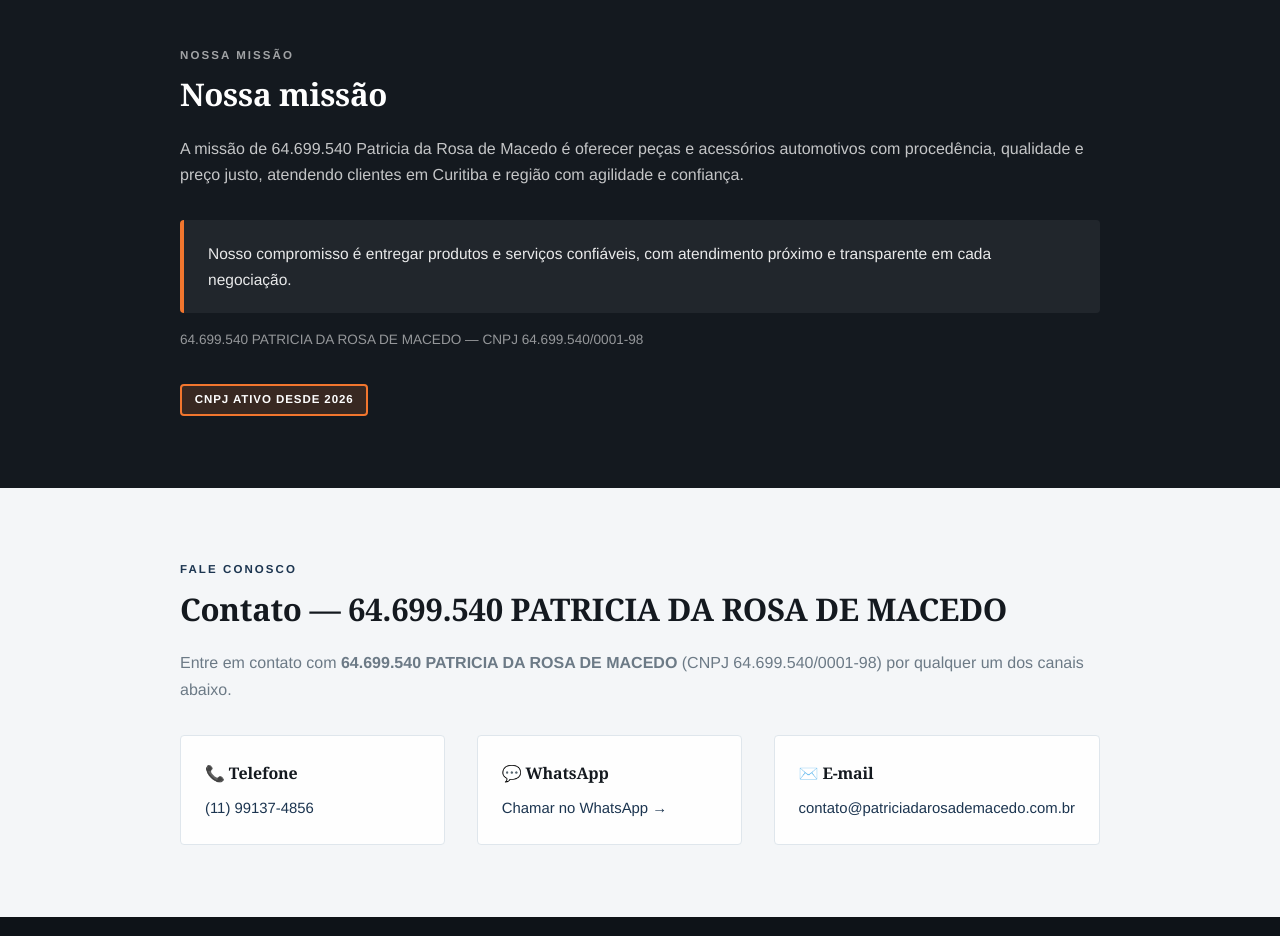
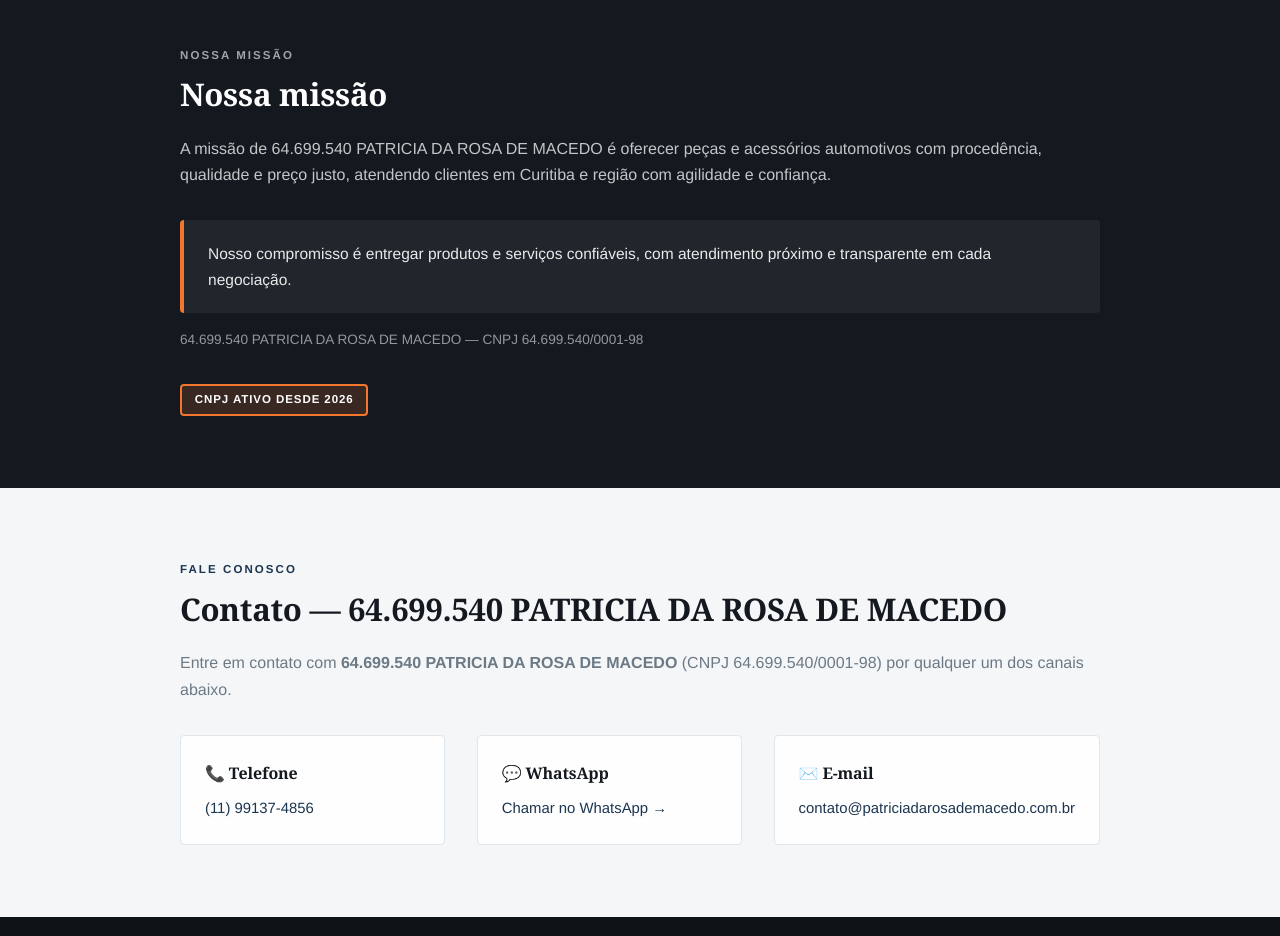
Before and after one commit to ryanwolk155/site55, a plain HTML site: page index.html in a window 1280 px wide. Shown: the part 3580-4516 px from the top of the page. Drawn offline with Linux system fonts and the light colour scheme.

Commit message:
Update mission statement with capitalized name

```diff
--- a/index.html
+++ b/index.html
@@ -607,7 +607,7 @@
   <div class="container">
     <div class="section-label" style="color:rgba(255,255,255,0.6);">NOSSA MISSÃO</div>
     <h2>Nossa missão</h2>
-    <p>A missão de 64.699.540 Patricia da Rosa de Macedo é oferecer peças e acessórios automotivos com procedência, qualidade e preço justo, atendendo clientes em Curitiba e região com agilidade e confiança.</p>
+    <p>A missão de 64.699.540 PATRICIA DA ROSA DE MACEDO é oferecer peças e acessórios automotivos com procedência, qualidade e preço justo, atendendo clientes em Curitiba e região com agilidade e confiança.</p>
     <div class="missao-highlight">
       Nosso compromisso é entregar produtos e serviços confiáveis, com atendimento próximo e transparente em cada negociação.
     </div>
```
